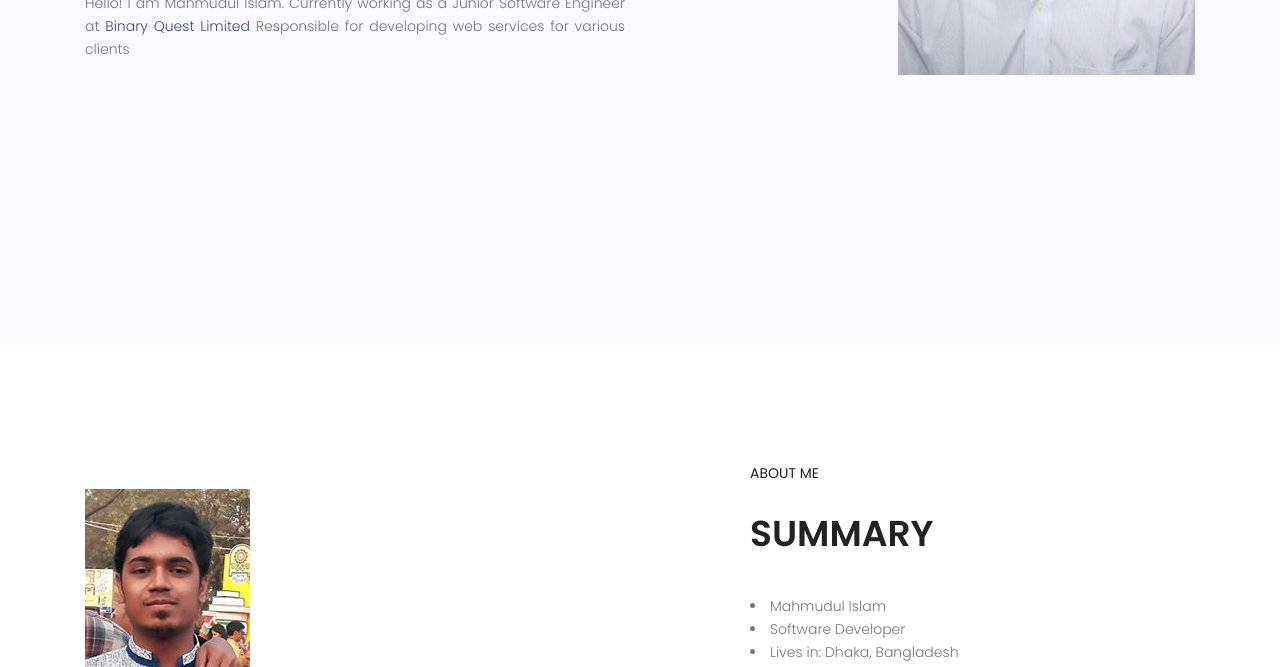
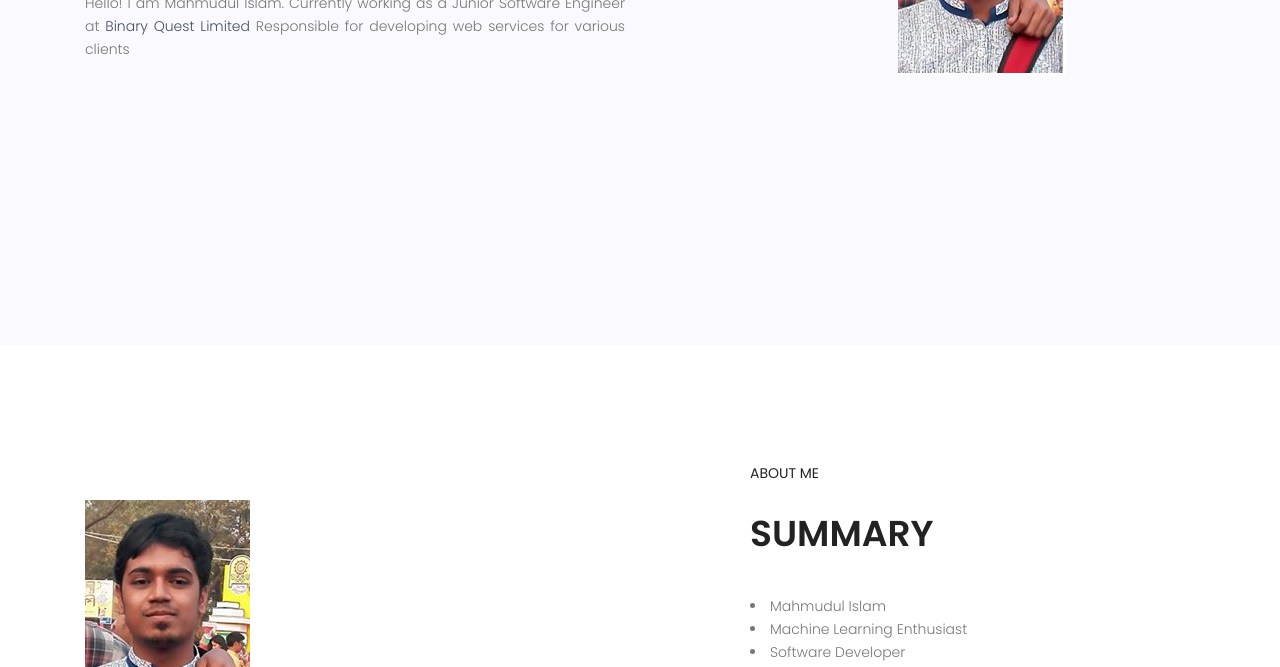
Before and after one commit to mahmud97/mahmud97.github.io, a plain HTML site: page index.html in a window 1280 px wide. Shown: the part 405-1072 px from the top of the page. Drawn offline with nearby package versions, Linux system fonts and the light colour scheme; some packages are replaced by stand-ins of ours.

Commit message:
Update index.html

```diff
--- a/index.html
+++ b/index.html
@@ -68,7 +68,7 @@
 
 						</div>
 						<div class="col-lg-6 col-md-6 banner-right d-flex align-self-end">
-							<img style="padding-bottom: 50%; padding-left: 45%;"class="img-fluid" src="img1/I.JPG" alt="">
+							<img style="padding-bottom: 50%; padding-left: 45%;"class="img-fluid" src="img1/Me.png" alt="">
 						</div>
 					</div>
 				</div>
@@ -87,6 +87,7 @@
 							<h1 class="text-uppercase">Summary</h1>
 
 							<li>Mahmudul Islam</li>
+							<li>Machine Learning Enthusiast</li>
 							<li>Software Developer</li>
 							<li>Lives in: Dhaka, Bangladesh</li>
 
```
